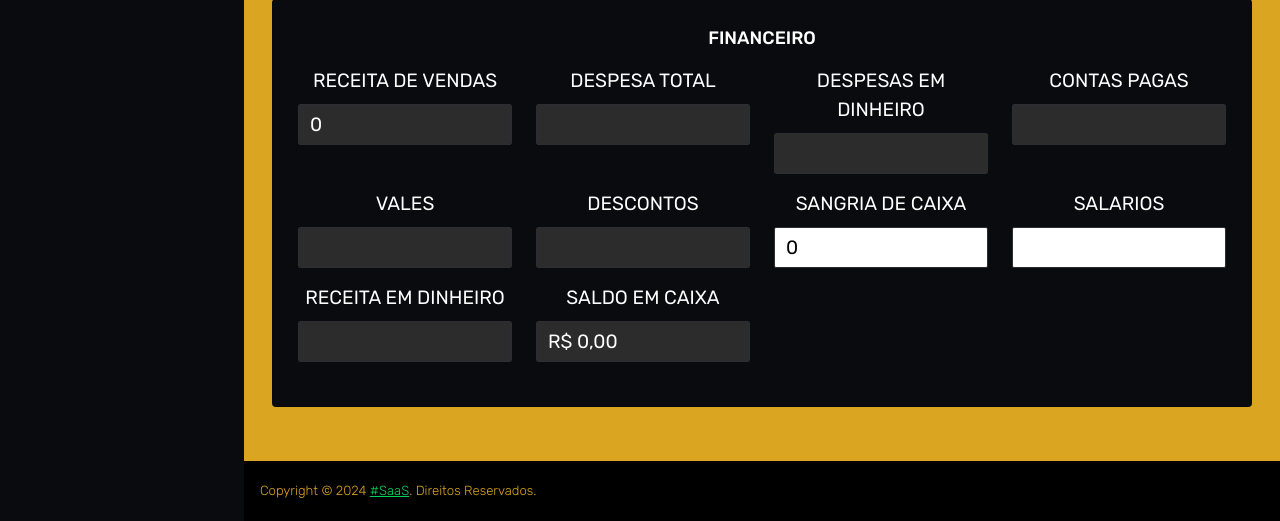
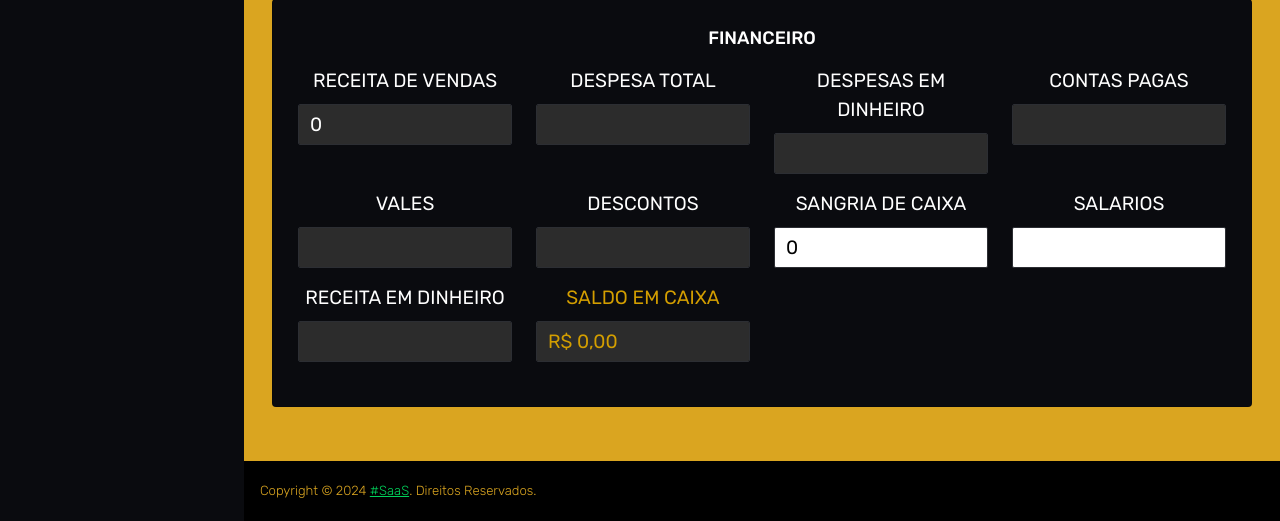
Before and after one commit to jeff-constantino/nippon-photos, a Java web app: page /ServletFechaMes in a window 1280 px wide. Shown: the part 1801-2322 px from the top of the page. Run offline with Tomcat 11, a stand-in JSP engine, Linux system fonts and the light colour scheme; data that the repository does not hold is empty; some libraries are stand-ins or nearby versions; some web fonts are replaced.

Commit message:
ADCIONADO CALCULOS PARA SALDO EM CAIXA NO FECHAMENTO DO MES

```diff
--- a/src/main/webapp/principal/fechames.jsp
+++ b/src/main/webapp/principal/fechames.jsp
@@ -638,8 +638,8 @@
                                             <input type="text" class="form-control money" id="receita_din" name="receita_din"  style="font-size: 1.2rem" value="${vendasMesList[0].valor_din_mes}">
                                         </div>
                                         <div class="col-3 mb-3" style="text-align: center">
-                                                <label for="saldo" style="font-size: 1.2rem;">SALDO EM CAIXA</label>
-                                            <input type="text" class="form-control money" id="saldo" name="saldo" style="font-size: 1.2rem;" value=" ">
+                                                <label for="saldo" style="font-size: 1.2rem; color: #d39e00">SALDO EM CAIXA</label>
+                                            <input type="text" class="form-control money" id="saldo" name="saldo" style="font-size: 1.2rem;color: #d39e00" value=" ">
                                         </div>
                                     </div>
 
@@ -1044,19 +1044,19 @@
     }
 
     $(document).ready(function() {
-        // Aplica a máscara maskMoney APENAS nos campos que NÃO são sangria e salários
-        $(".money").not("#sangria, #salarios").maskMoney({
+        // Aplica a máscara maskMoney APENAS nos campos que NÃO são sangria, salarios e despesadin
+        $(".money").not("#sangria, #salarios, #despesadin").maskMoney({
             showSymbol: true,
             symbol: "R$ ",
             decimal: ",",
             thousands: "."
         });
 
-        // Remove a classe .money dos campos sangria e salários para evitar conflitos
-        $("#sangria, #salarios").removeClass('money');
+        // Remove a classe .money dos campos sangria, salários e despesadin para evitar conflitos
+        $("#sangria, #salarios, #despesadin").removeClass('money');
 
         // Remove TODOS os eventos anteriores desses campos
-        $("#sangria, #salarios").off();
+        $("#sangria, #salarios, #despesadin").off();
 
         // Aplica máscara manual no campo SANGRIA
         $("#sangria").on('input', function(e) {
@@ -1080,8 +1080,19 @@
             setTimeout(calcularSaldo, 50);
         });
 
+        // Aplica máscara manual no campo DESPESAS EM DINHEIRO
+        $("#despesadin").on('input', function(e) {
+            aplicarMascaraManual(this);
+            setTimeout(calcularSaldo, 100);
+        });
+
+        $("#despesadin").on('blur', function() {
+            aplicarMascaraManual(this);
+            setTimeout(calcularSaldo, 50);
+        });
+
         // Evento Enter
-        $("#sangria, #salarios").on('keypress', function(e) {
+        $("#sangria, #salarios, #despesadin").on('keypress', function(e) {
             if (e.which === 13) {
                 e.preventDefault();
                 $(this).blur();
```
Also changed, not shown: 1 other file.
